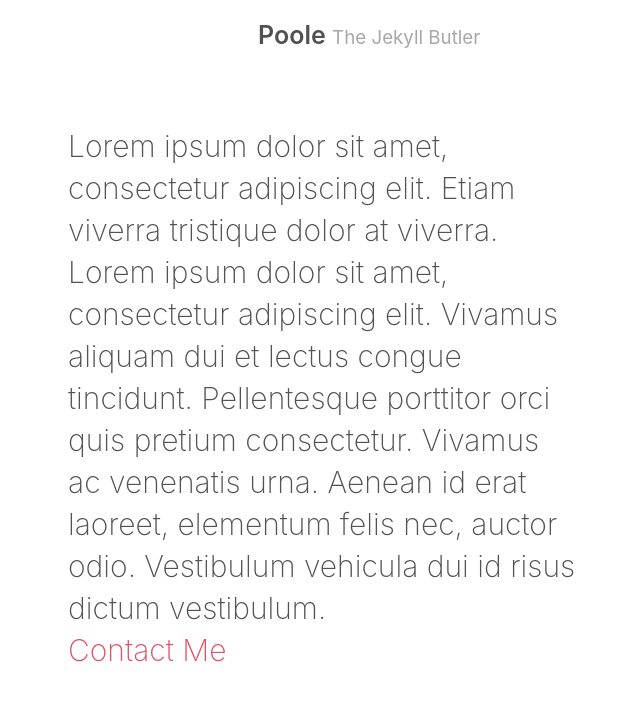
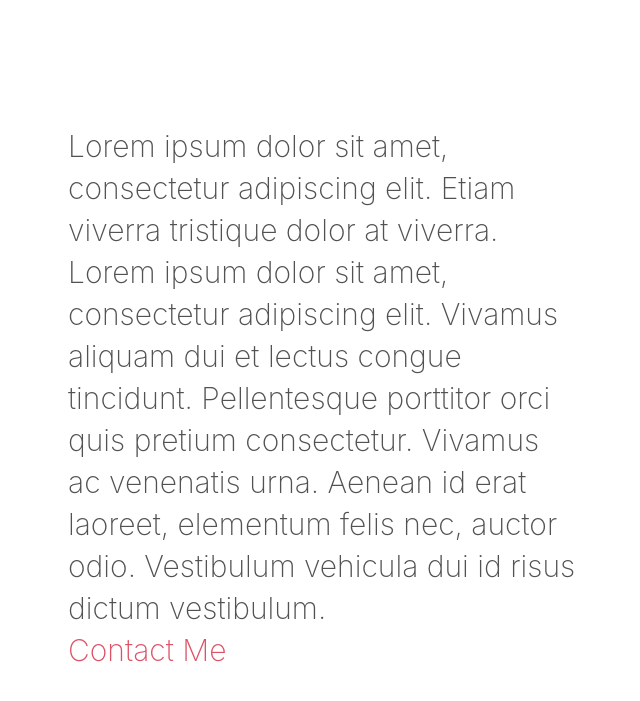
Before and after one commit to hawaiikernel/hawaiikernel.github.io, a Jekyll site: the page built from index.html, in a window 1280 px wide. Shown: the top 701 px of the page, without its empty margins (32-672 px from the left). Built offline with Jekyll 4.4.1, drawn with Linux system fonts in a browser that asks for light colours; nearby versions of some CDN libraries; the list of posts is cut into pages by our own code.

Commit message:
Added files via upload

```diff
--- a/_layouts/default.html
+++ b/_layouts/default.html
@@ -6,12 +6,12 @@
   <body>
 
     <div class="container content">
-      <header class="masthead">
+      <!--<header class="masthead">
         <h3 class="masthead-title">
           <a href="{{ site.baseurl }}/" title="Home">{{ site.title }}</a>
           <small>{{ site.tagline }}</small>
         </h3>
-      </header>
+      </header>-->
 
       <main>
         {{ content }}
```
